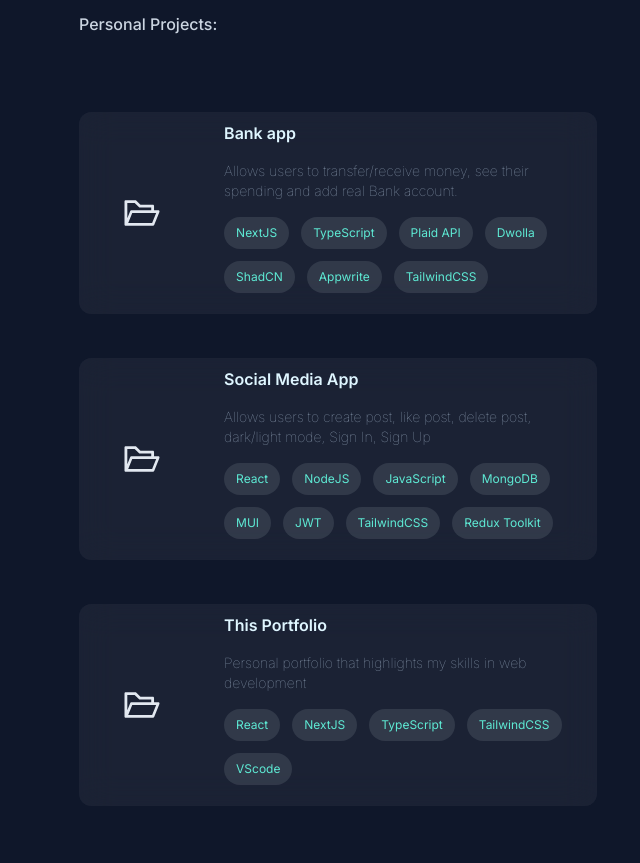
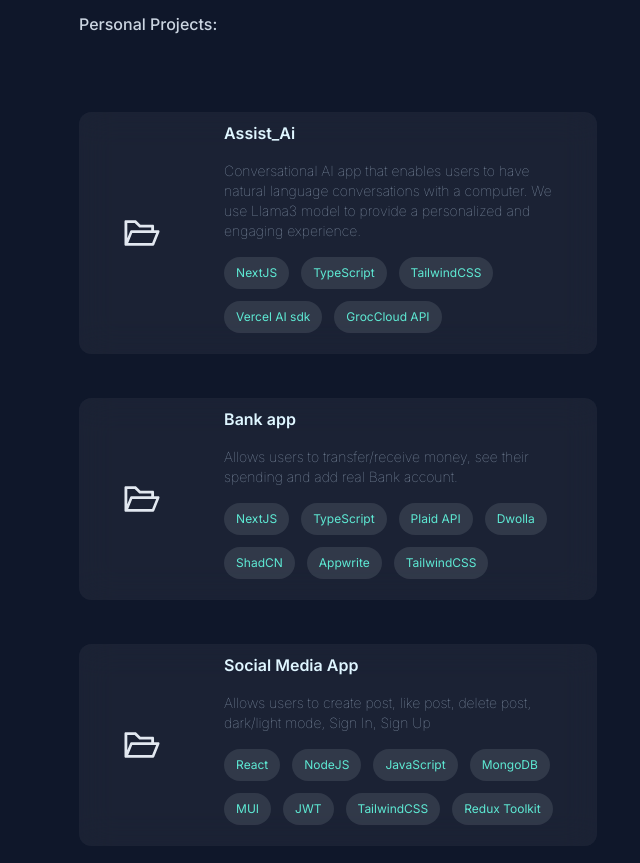
Before and after one commit to Sergyoubi/Portfolio, a Next.js app: page / in a window 1280 px wide. Shown: the part 1620-2483 px from the top of the page, without its empty margins (625-1265 px from the left). Built offline with nearby package versions, Linux system fonts and the light colour scheme.

Commit message:
changed showcase  project

```diff
--- a/constant/constant.ts
+++ b/constant/constant.ts
@@ -18,6 +18,19 @@ export const experiences = [
 ];
 
 export const projects = [
+  {
+    url: "https://github.com/Sergyoubi/Assist_AI",
+    title: "Assist_Ai",
+    description:
+      "Conversational AI app that enables users to have natural language conversations with a computer. We use Llama3 model to  provide a personalized and engaging experience.",
+    tech: [
+      "NextJS",
+      "TypeScript",
+      "TailwindCSS",
+      "Vercel AI sdk",
+      "GrocCloud API",
+    ],
+  },
   {
     url: "https://github.com/Sergyoubi/Bank-App",
     title: "Bank app",
@@ -49,11 +62,4 @@ export const projects = [
       "Redux Toolkit",
     ],
   },
-  {
-    url: "https://github.com/Sergyoubi/Portfolio",
-    title: "This Portfolio",
-    description:
-      "Personal portfolio that highlights my skills in web development",
-    tech: ["React", "NextJS", "TypeScript", "TailwindCSS", "VScode"],
-  },
 ];
```
